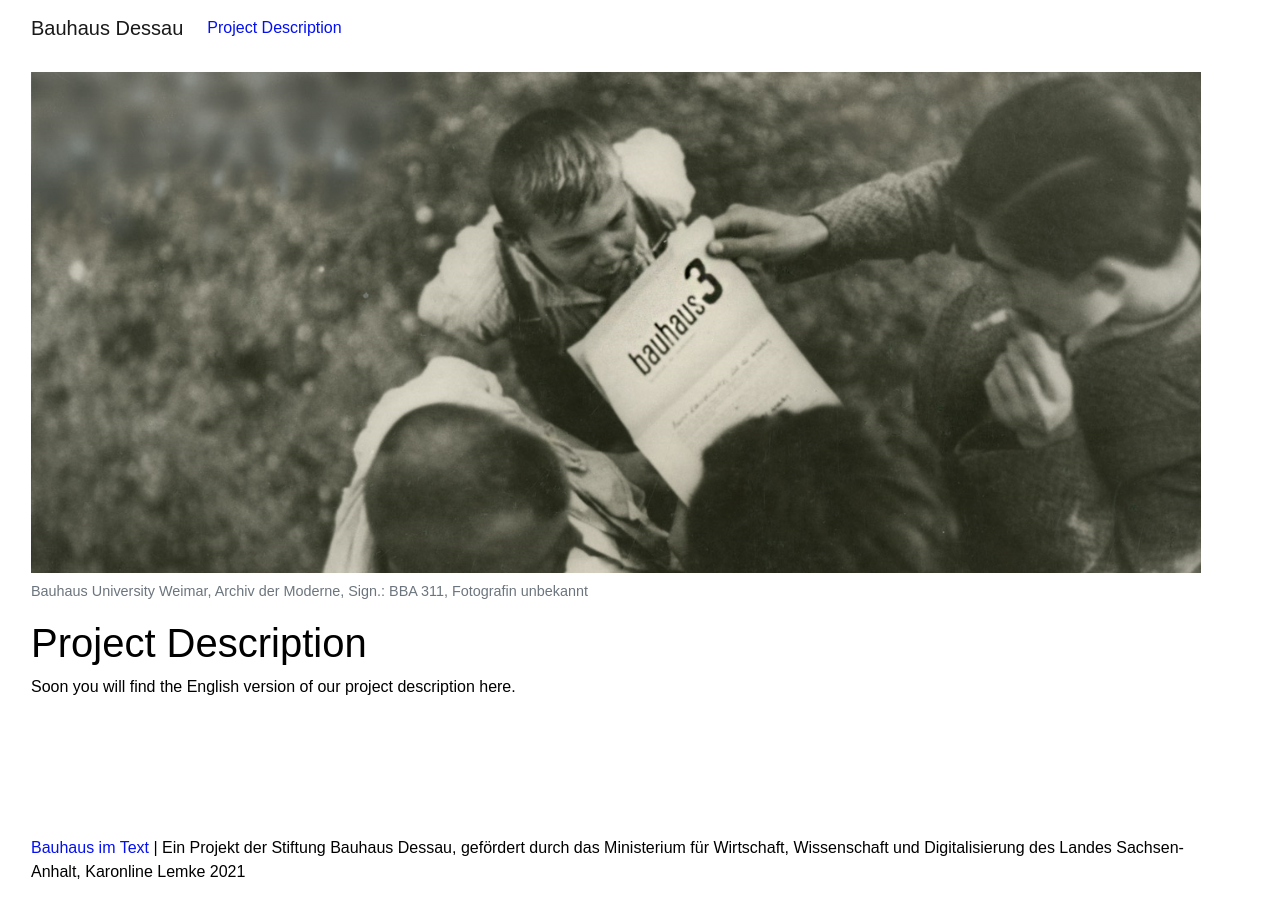
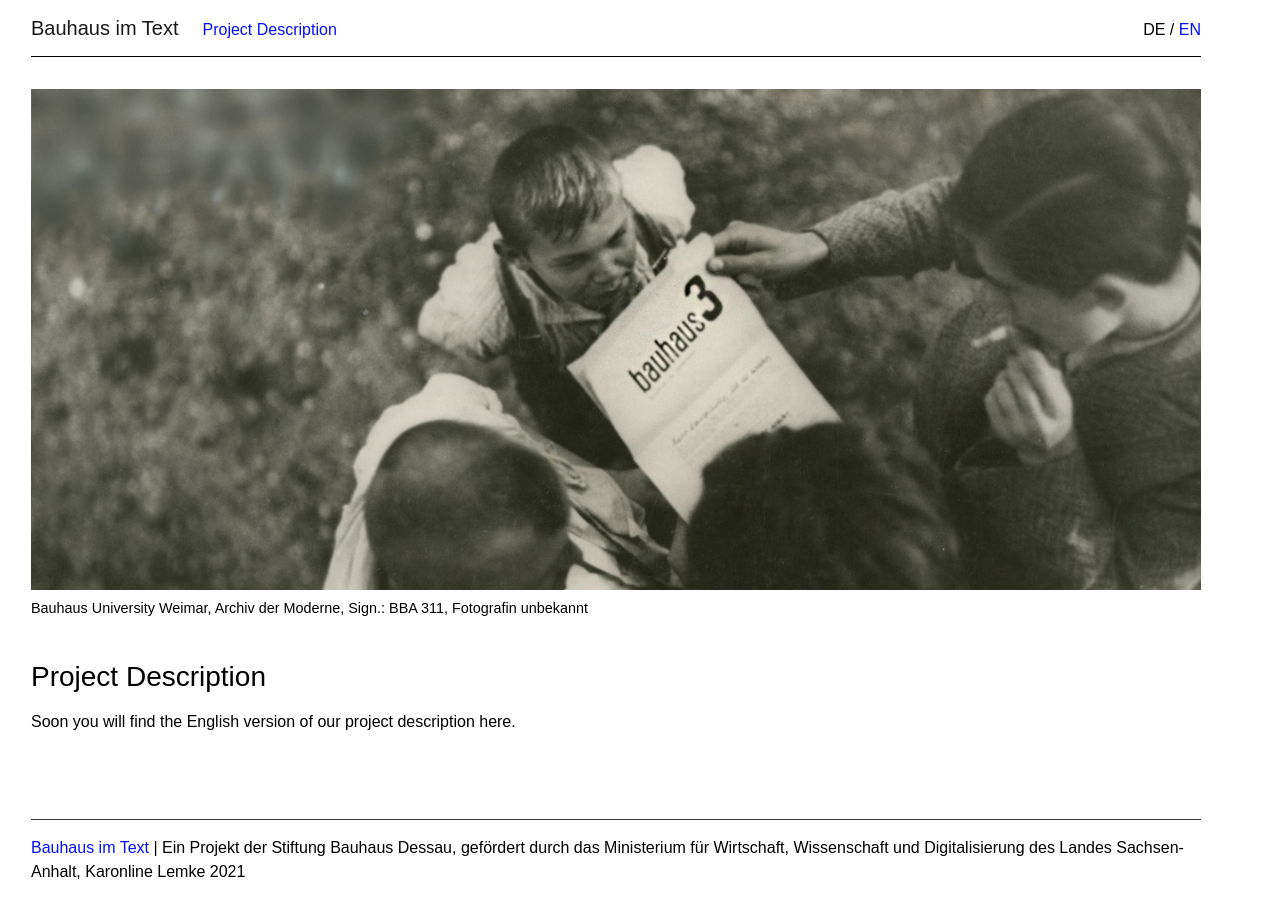
Before and after one commit to Bauhaus-im-Text/internetauftritt, a Jekyll site: the page built from pages/en.md, in a window 1280 px wide. Built offline with Jekyll 4.4.1, drawn with Linux system fonts in a browser that asks for light colours.

Commit message:
Styling, language switch, rename

```diff
--- a/_includes/template/footer.html
+++ b/_includes/template/footer.html
@@ -1,6 +1,6 @@
 <footer class="mt-auto">
     <div class="container-fluid container-left my-3">
-        <p>
+        <p class="border-top border-dark pt-3">
             <a href="{{ '/' | relative_url }}">{{ site.title }}</a>
             |
             {{ site.description }},
--- a/_includes/template/header.html
+++ b/_includes/template/header.html
@@ -1,13 +1,13 @@
 <div class="container-fluid container-left">
     <nav class="navbar navbar-expand-md navbar-light bg-white px-0">
         <a class="navbar-brand mr-4" href="index.html">
-            Bauhaus Dessau
+            Bauhaus im Text
         </a>
         <button class="navbar-toggler rounded-0 border-0 px-0" type="button" data-toggle="collapse" data-target="#navbarContent" aria-controls="navbarContent" aria-expanded="false" aria-label="Toggle navigation">
             <span class="navbar-toggler-icon"></span>
         </button>
         <div class="collapse navbar-collapse" id="navbarContent">
-            <ul class="navbar-nav mr-auto">
+            <ul class="navbar-nav w-100">
                 {% assign nav_pages = site.html_pages | where_exp: 'p','p.nav' | sort: 'nav_order' %}
                 {% for p in nav_pages %}
                 {% if page.lang == p.lang %}
@@ -18,6 +18,15 @@
                 </li>
                 {% endif %}
                 {% endfor %}
+                <li class="nav-item ml-md-auto">
+                    <a class="d-inline-block nav-link px-md-0{% if page.lang == "de" %} nav-lang-active{% endif %}" href="index.html" title="Deutsche Sprache">
+                        <span class="d-none d-md-inline">DE</span><span class="d-md-none">Deutsch</span>
+                    </a>
+                    /
+                    <a class="d-inline-block nav-link px-md-0{% if page.lang == "en" %} nav-lang-active{% endif %}" href="en.html" title="English language">
+                        <span class="d-none d-md-inline">EN</span><span class="d-md-none">English</span>
+                    </a>
+                </li>
             </ul>
         </div>
     </nav>
--- a/_sass/_custom.scss
+++ b/_sass/_custom.scss
@@ -1,7 +1,20 @@
 /* add your scss tweaks here */
 
 body {
-    font-family: Arial,sans-serif !important;
+    font-family: Arial, sans-serif !important;
+}
+
+main {
+    h1,
+    .h1,
+    h2,
+    .h2,
+    h3,
+    .h3 {
+        font-size: 1.75rem;
+        margin-bottom: 1rem;
+        margin-top: 1.5rem;
+    }
 }
 
 .container-left {
@@ -17,22 +30,40 @@
     .img-fluid {
         display: block;
         width: 100%;
-    max-width: auto;
+        max-width: none;
+    }
+
+    .figure-caption {
+        color: $black;
+    }
+}
+
+nav {
+    &.navbar {
+        border-bottom: 1px solid $black;
+        margin-bottom: 1rem;
     }
 }
 
 .navbar-nav {
+    position: relative;
+    top: 2px;
+
     .nav-item {
         > .nav-link {
             color: $text-color;
+
+            &.nav-lang-active,
             &:hover {
                 color: $link-color;
             }
         }
+
         &.active {
             > .nav-link {
                 color: $link-color;
             }
         }
     }
+
 }
--- a/assets/css/custom.scss
+++ b/assets/css/custom.scss
@@ -4,7 +4,8 @@
 @charset "utf-8";
 
 /* Optionally tweak base body text and link color */
-$text-color: #000;
+$black: #000;
+$text-color: $black;
 $link-color: #0410f2;
 
 /* Set contain-narrow size for page-narrow layout */
```
Also changed, not shown: pages/en.md (renamed from pages/project-description.md). Lines whose indentation alone changed are shown as unchanged.
